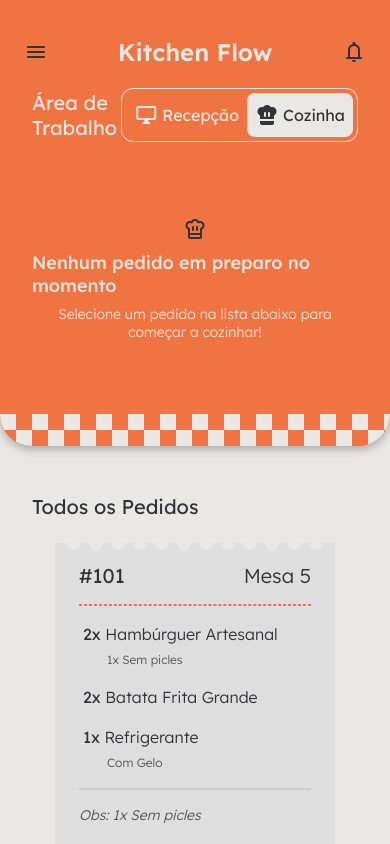
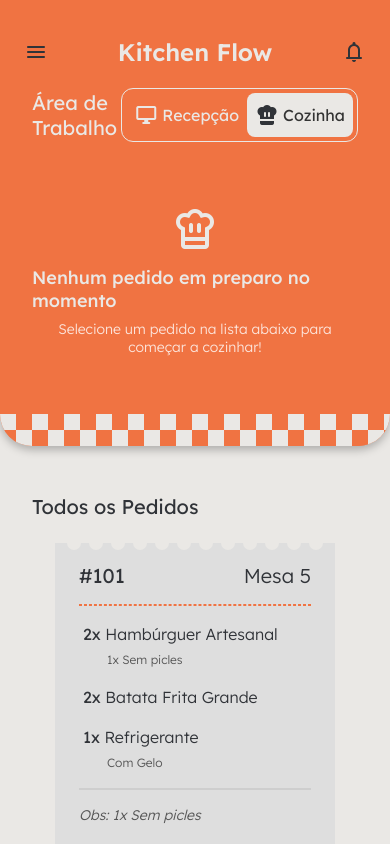
Before and after one commit to MatheusCDias/kitchenFlow, a React Native app: screen / in a window 390 px wide. Built offline with nearby package versions, Linux system fonts and the light colour scheme.

Commit message:
feat: update Icon component in empty state of ActiveWorkspace for improved styling

```diff
--- a/src/components/ActiveWorkspace/ActiveWorkspace.tsx
+++ b/src/components/ActiveWorkspace/ActiveWorkspace.tsx
@@ -116,8 +116,7 @@ export const ActiveWorkspace: React.FC<ActiveWorkspaceProps> = ({
             {!order ? (
                 /* Estado Vazio */
                 <View style={styles.emptyContent}>
-                    <Icon name="chef_hat" />
-                    {/* <MaterialIcons name="restaurant" size={48} color="#FFF" /> */}
+                    <Icon name="chef_hat" size={48} color='#EAE8E5' fill={false}/>
                     <Text style={styles.emptyTitle}>Nenhum pedido em preparo no momento</Text>
                     <Text style={styles.emptySubtitle}>
                         Selecione um pedido na lista abaixo para começar a cozinhar!
```
